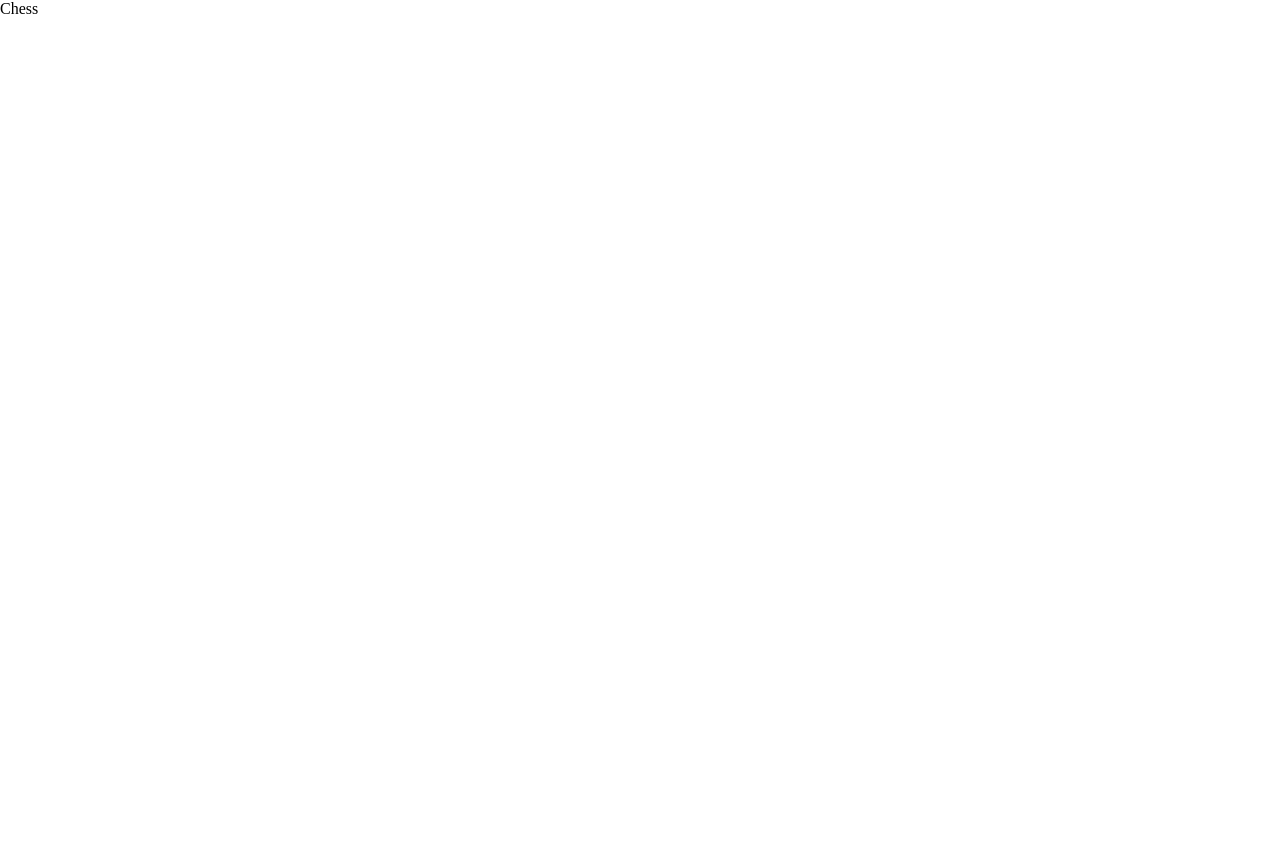
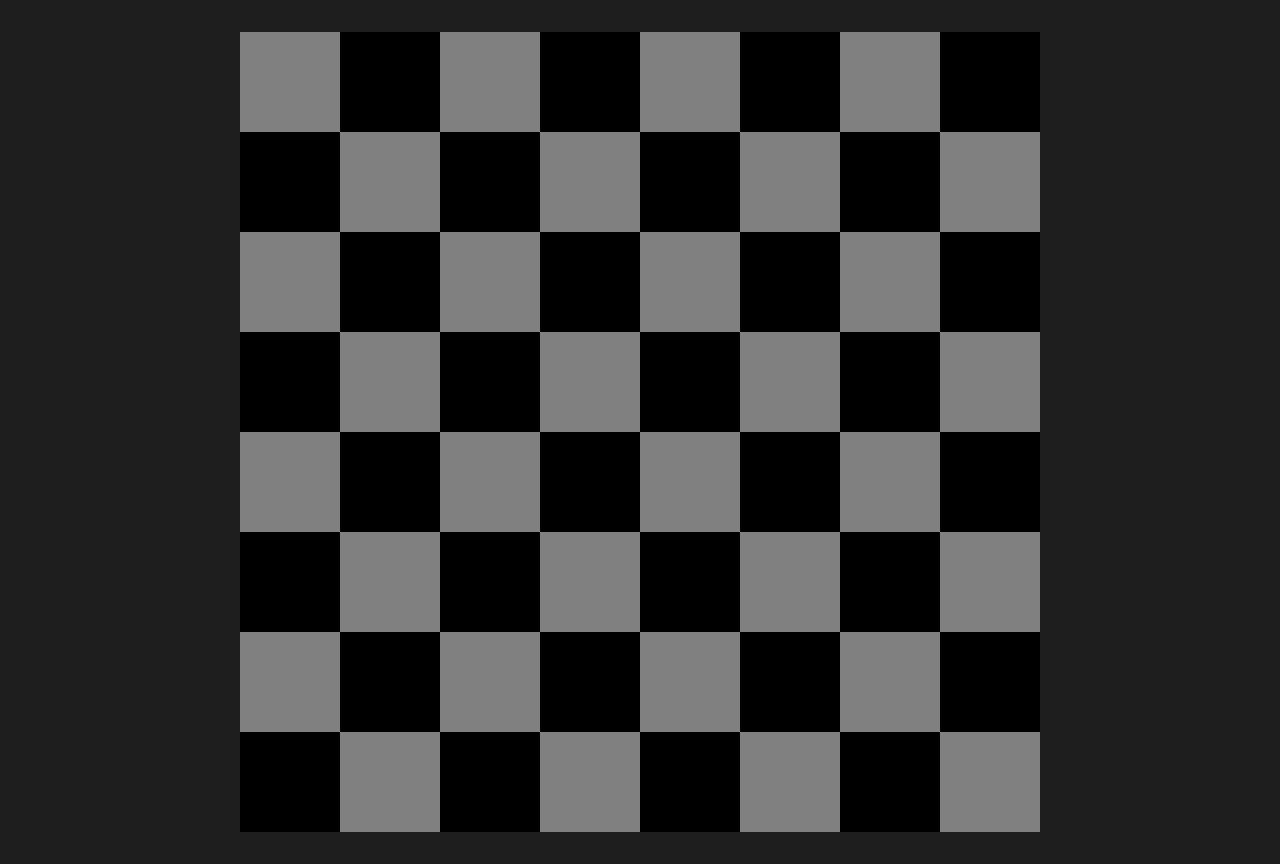
Before and after one commit to desiassassin/chess, a React (Vite) app: page / in a window 1280 px wide. Before the commit the page ends 800 px from the top, so only its background shows below. Built offline with nearby package versions, Linux system fonts and the light colour scheme.

Commit message:
chess board done

```diff
--- a/index.html
+++ b/index.html
@@ -4,6 +4,7 @@
           <meta charset="UTF-8" />
           <link rel="icon" type="image/svg+xml" href="/vite.svg" />
           <meta name="viewport" content="width=device-width, initial-scale=1.0" />
+          <meta http-equiv="ScreenOrientation" content="autoRotate:disabled" />
           <title>Chuss</title>
      </head>
      <body>
--- a/src/App.jsx
+++ b/src/App.jsx
@@ -1,5 +1,54 @@
+import { useEffect } from "react";
+import { useState } from "react";
+import { Block } from "./classes/Block";
+import { Piece, Rook } from "./classes/Piece";
+
+const ROWS = 8;
+const COLUMNS = 8;
+const PIECE_POSITION = {
+     11: Rook
+};
+
 function App() {
-     return <div>Chess</div>;
+     const [GRID, setGRID] = useState([]);
+
+     // create grid
+     useEffect(() => {
+          const grid = [];
+          // create rows
+          for (let row = 1; row <= ROWS; row++) {
+               grid.push([]);
+
+               for (let col = 1; col <= COLUMNS; col++) {
+                    let piece;
+
+                    // this is an instance of the chess piece
+                    const toBePiece = PIECE_POSITION[`${row}${col}`];
+
+                    if (toBePiece) piece = new toBePiece();
+
+                    const color = (row + col) % 2 ? "black" : "white";
+
+                    grid[row - 1].push(new Block({ row, col, color, piece }));
+               }
+          }
+
+          setGRID(grid);
+     }, []);
+
+     console.log(GRID);
+
+     return (
+          <>
+               {GRID.map((row, rowIndex) => (
+                    <div key={rowIndex} className="row">
+                         {row.map((block, blockIndex) => (
+                              <div key={blockIndex} className={`block ${block.color}`}></div>
+                         ))}
+                    </div>
+               ))}
+          </>
+     );
 }
 
 export default App;
--- /dev/null
+++ b/src/classes/Block.js
@@ -0,0 +1,9 @@
+export class Block {
+     constructor({ row, col, color, piece }) {
+          this.row = row;
+          this.col = col;
+          this.color = color;
+          this.piece = piece;
+          this.empty = !!!piece;
+     }
+}
--- /dev/null
+++ b/src/classes/Piece.js
@@ -0,0 +1,14 @@
+export class Piece {
+     constructor() {}
+}
+
+export class Rook extends Piece {
+     constructor() {
+          super();
+     }
+}
+export class Bishop extends Piece {}
+export class Queen extends Piece {}
+export class King extends Piece {}
+export class Pawn extends Piece {}
+export class Knight extends Piece {}
--- a/src/index.scss
+++ b/src/index.scss
@@ -1,3 +1,7 @@
+$block-size: 100px;
+$white-square: #808080;
+$black-square: #000;
+
 *,
 *::before,
 *::after {
@@ -5,3 +9,33 @@
      margin: 0;
      padding: 0;
 }
+
+html {
+     background-color: rgb(30, 30, 30);
+}
+
+body {
+     display: grid;
+     place-items: center;
+     min-height: 100vh;
+
+     #root {
+          margin-block: 2rem;
+
+          .row {
+               display: flex;
+
+               .block {
+                    aspect-ratio: 1/1;
+                    width: $block-size;
+
+                    &.white {
+                         background-color: $white-square;
+                    }
+                    &.black {
+                         background-color: $black-square;
+                    }
+               }
+          }
+     }
+}
```
